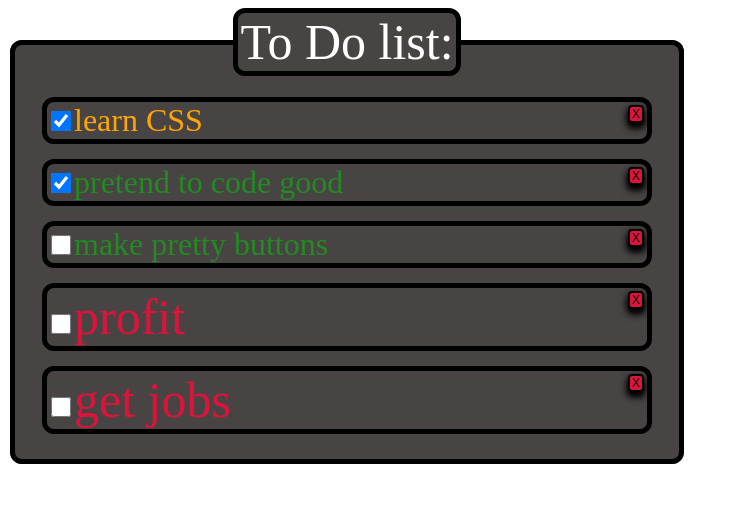
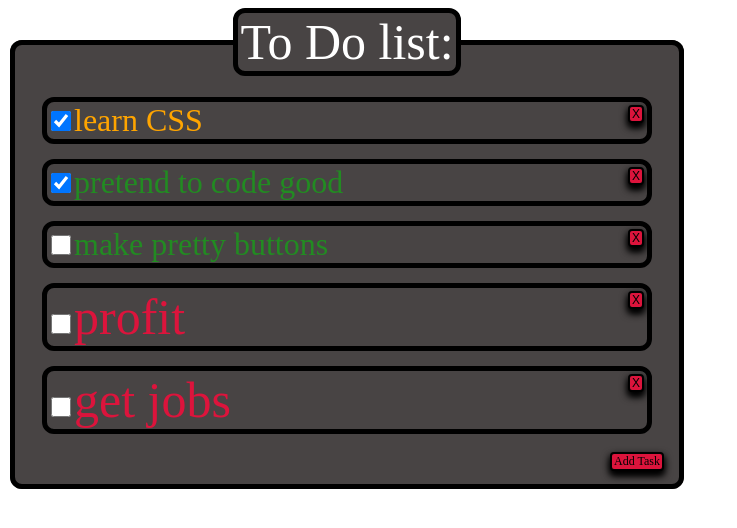
Before and after one commit to Draike13/To-Do-List, a plain HTML site: page Javascript.html in a window 1280 px wide. Shown: the whole page, without its empty margins (0-737 px from the left). Drawn offline with Linux system fonts and the light colour scheme.

Commit message:
adding add task button

```diff
--- a/Javascript.html
+++ b/Javascript.html
@@ -61,9 +61,9 @@ const toDoList = [
         }); //functioning button removal
 
       })
-    let button = document.createElement("plusButton");
-    button.type = "button";
-    button.innerText = "Add Task";
+    let plusButton = document.createElement("plusButton");
+    plusButton.type = "button";
+    plusButton.innerText = "Add Task";
     toDoField.appendChild(plusButton);
 
   </script>
--- a/stylesheet-Buttons.css
+++ b/stylesheet-Buttons.css
@@ -30,3 +30,37 @@ button:active {
     text-decoration-line: line-through;
     text-decoration-color: crimson;
 }
+
+
+plusButton {
+    border: 2px solid black;
+    color: black;
+    padding: 0px 2px;
+    text-align: center;
+    font-size: 12px;
+    font-weight: 5500;
+    background-color: crimson;
+    box-shadow: 0 4px 8px 0 black, 0 4px 6px 0 black;
+    border-radius: 4px;
+    margin: 3px;
+    float: right;
+    transition: all .5s;
+}
+
+plusButton:focus{
+
+    border-color: rgb(30, 184, 207);
+    border-width: 2px;
+    border-radius: 8px;
+    box-shadow: 0 4px 8px 0 rgb(30,184,207), 0 4px 6px 0 rgb(30,184,207);
+}
+plusButton:hover {
+    box-shadow: 0 4px 8px 0 rgb(30,184,207), 0 4px 6px 0 rgb(30,184,207);
+    cursor: pointer;
+
+}
+
+plusButton:active {
+    text-decoration-line: line-through;
+    text-decoration-color: crimson;
+}
```
